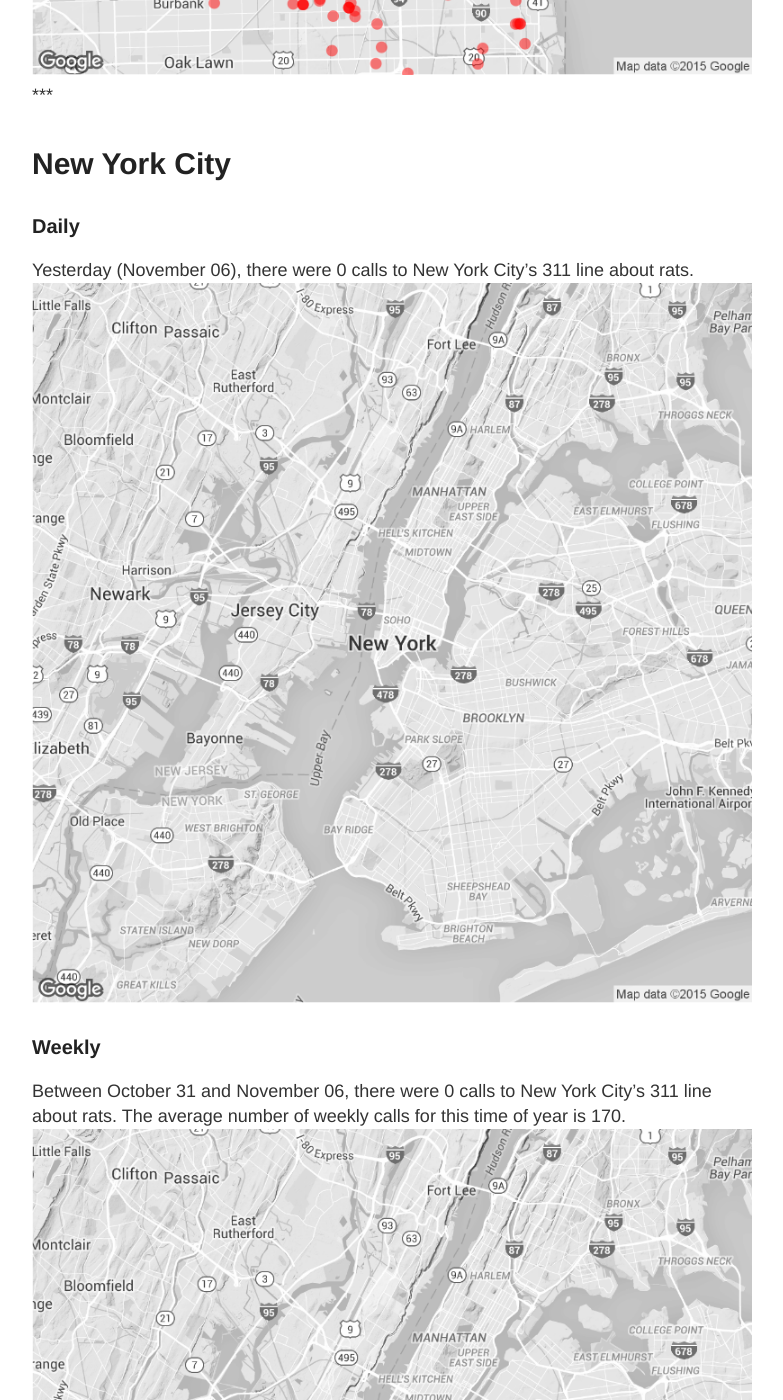
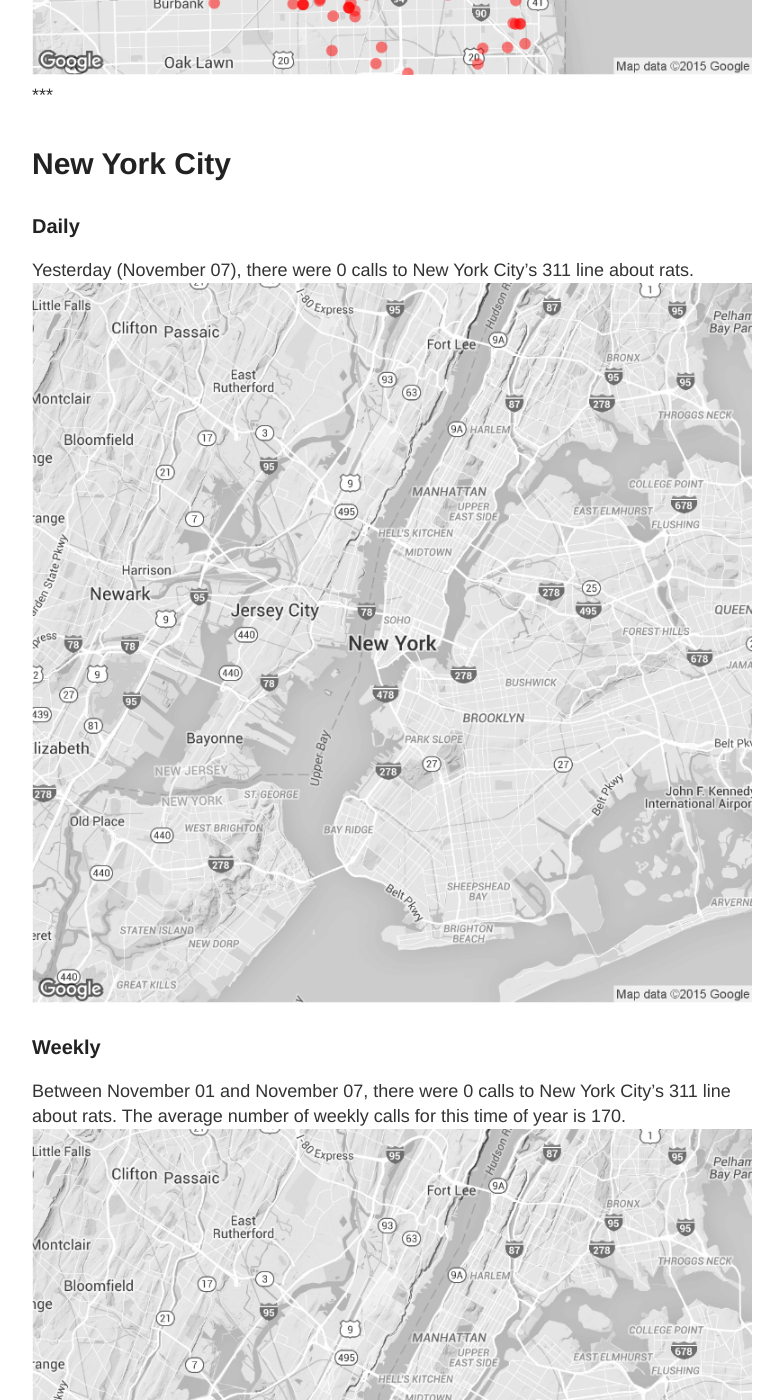
Before and after one commit to DanielHadley/ratmaps, a Jekyll site: the page built from daily.md, in a window 1280 px wide and 1400 px high, scrolled down 1986 px. Shown: the whole window, without its empty margins (248-1031 px from the left). Built offline with Jekyll 4.4.1, drawn with Linux system fonts in a browser that asks for light colours; comment, search, counter and statistics services are not loaded; some of the changed text lies outside the part shown.

Commit message:
Daily Maps

```diff
--- a/daily.md
+++ b/daily.md
@@ -15,22 +15,22 @@
 
 ### Daily
 
-Yesterday (November 06), there were 110 calls to Chicago's 311 line about rats.
+Yesterday (November 07), there were 41 calls to Chicago's 311 line about rats.
 ![Chicago rat calls to 311 weekly map]({{ site.cityimages }}/daily/Chicago_Rat_Map_Daily.png)
 
 ### Weekly
-Between October 31 and November 06, there were 782 calls to Chicago's 311 line about rats. The average number of weekly calls for this time of year is 479.
+Between November 01 and November 07, there were 790 calls to Chicago's 311 line about rats. The average number of weekly calls for this time of year is 479.
 ![Chicago rat calls to 311 weekly map]({{ site.cityimages }}/daily/Chicago_Rat_Map_Weekly.png)
 ***
 # New York City <a id="nyc"><a>
 
 ### Daily
 
-Yesterday (November 06), there were 0 calls to New York City's 311 line about rats.
+Yesterday (November 07), there were 0 calls to New York City's 311 line about rats.
 ![NYC rat calls to 311 weekly map]({{ site.cityimages }}/daily/NYC_Rat_Map_Daily.png)
 
 ### Weekly
-Between October 31 and November 06, there were 0 calls to New York City's 311 line about rats. The average number of weekly calls for this time of year is 170.
+Between November 01 and November 07, there were 0 calls to New York City's 311 line about rats. The average number of weekly calls for this time of year is 170.
 ![NYC rat calls to 311 weekly map]({{ site.cityimages }}/daily/NYC_Rat_Map_Weekly.png)
 
 Each red dot represents one call about a rat seen in that location. The dots are transparent, so multiple calls from one location will be seen as a solid dot. The usual caveats apply: more calls do not necessarily mean that there are more rats in that location than other parts of the city. A cluster of dots could indicate that one resident is unusually vocal about rodents in his or her neighborhood. Also, more densely populated neighborhoods tend to make more calls to 311.
```
Also changed, not shown: images/pages/daily/Chicago_Rat_Map_Daily.png, images/pages/daily/Chicago_Rat_Map_Weekly.png.
